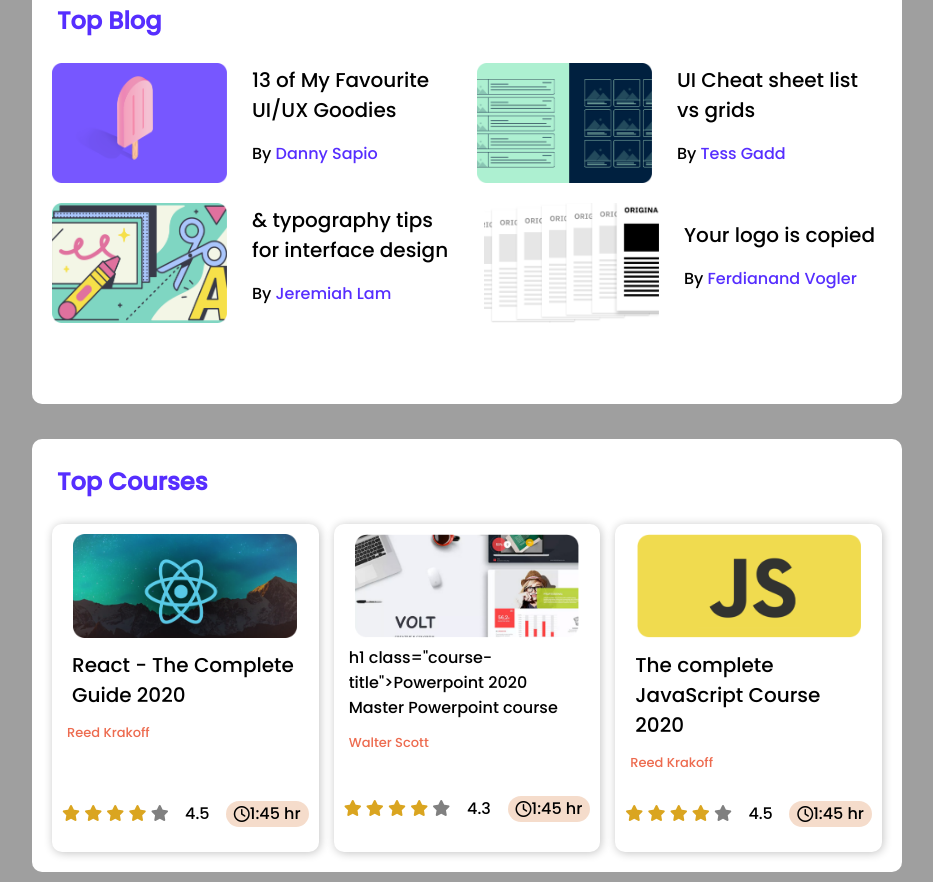
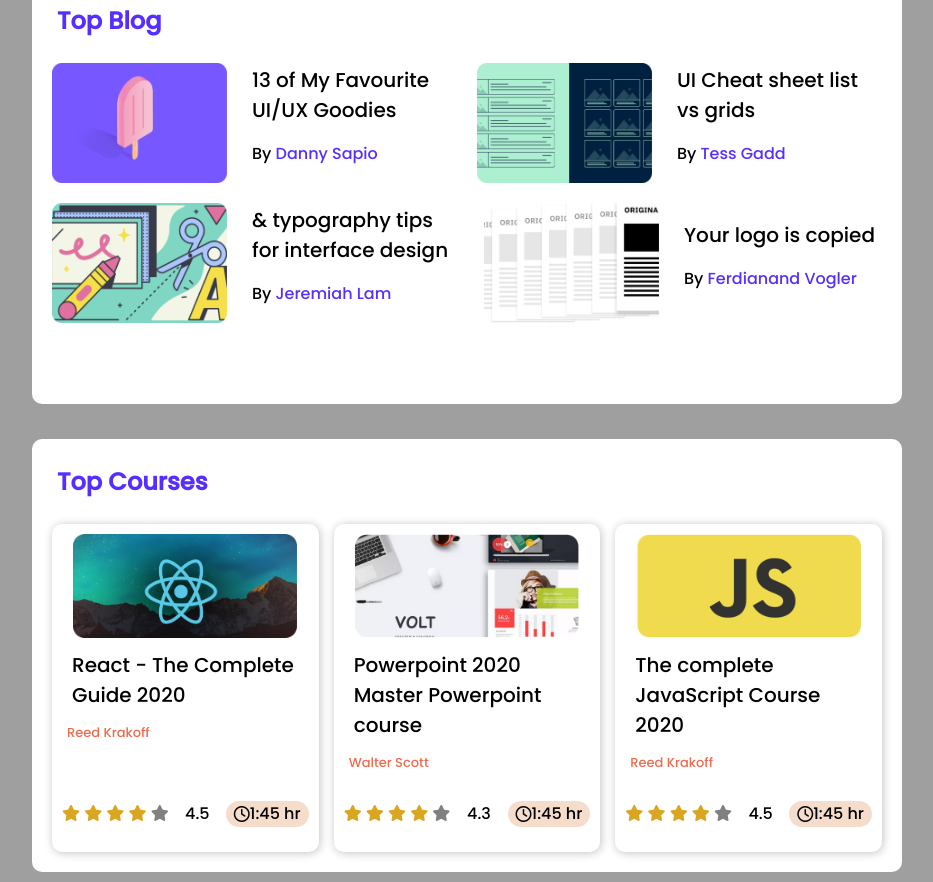
Before and after one commit to HasibRockie/leader-board, a plain HTML site: page index.html in a window 1280 px wide. Shown: the part 397-1279 px from the top of the page, without its empty margins (173-1106 px from the left). Drawn offline with Linux system fonts and the light colour scheme.

Commit message:
bug fixed

```diff
--- a/index.html
+++ b/index.html
@@ -140,7 +140,7 @@
                 <div class="course">
                     <img src="images/courses/course-2.png" alt="">
                     <div class="details">
-                        h1 class="course-title">Powerpoint 2020 Master Powerpoint course</h1>
+                        <h1 class="course-title">Powerpoint 2020 Master Powerpoint course</h1>
                     <p class="course-details">Walter Scott</p>
                     </div>
                     <div class="ratings">
```
